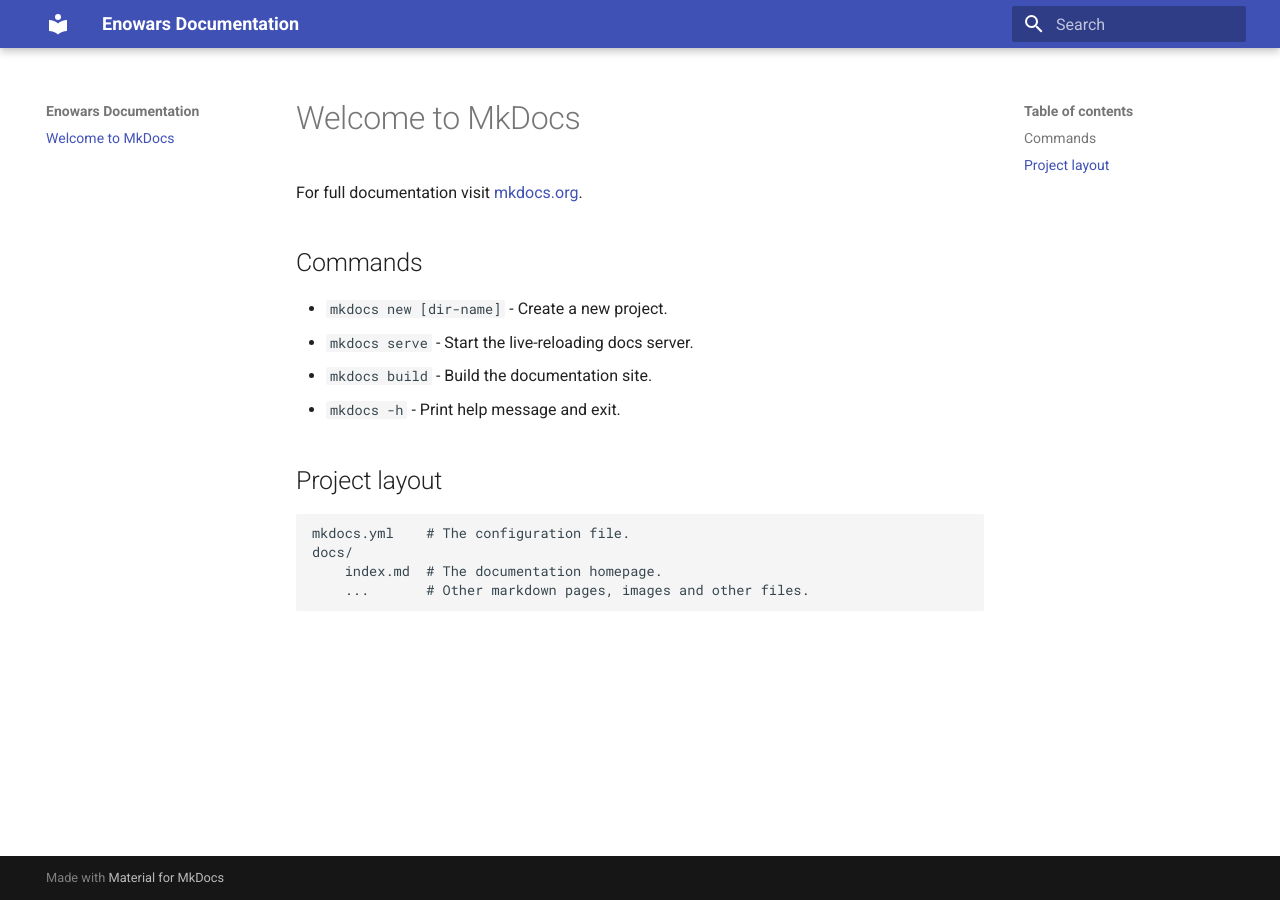
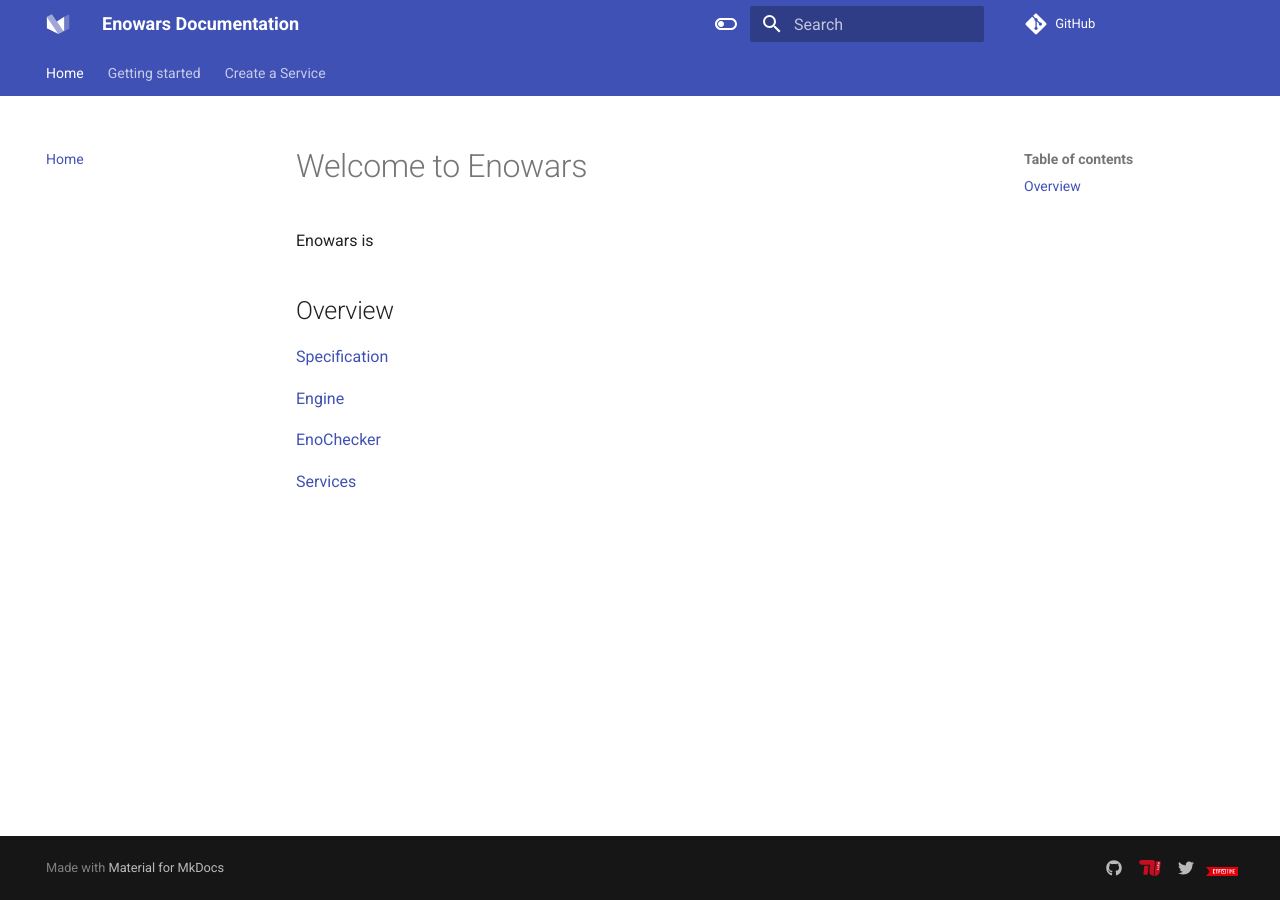
Before and after one commit to enowars/docs, an MkDocs documentation site: the page built from docs/index.md, in a window 1280 px wide. Built offline with MkDocs 1.6.1 and Material for MkDocs 9.7.7, drawn with Linux system fonts in a browser that asks for light colours; comment, search, counter and statistics services are not loaded.

```diff
--- a/docs/index.md
+++ b/docs/index.md
@@ -1,17 +1,13 @@
-# Welcome to MkDocs
+# Welcome to Enowars
 
-For full documentation visit [mkdocs.org](https://www.mkdocs.org).
+Enowars is
 
-## Commands
+## Overview
 
-* `mkdocs new [dir-name]` - Create a new project.
-* `mkdocs serve` - Start the live-reloading docs server.
-* `mkdocs build` - Build the documentation site.
-* `mkdocs -h` - Print help message and exit.
+[Specification](https://github.com/enowars/specification)
 
-## Project layout
+[Engine](https://github.com/enowars/EnoEngine)
 
-    mkdocs.yml    # The configuration file.
-    docs/
-        index.md  # The documentation homepage.
-        ...       # Other markdown pages, images and other files.
+[EnoChecker](https://github.com/enowars/enochecker)
+
+[Services](https://github.com/enowars?q=enowars)
--- a/mkdocs.yml
+++ b/mkdocs.yml
@@ -1,3 +1,99 @@
 site_name: Enowars Documentation
+site_author: Enowars Team
+
+repo_url: https://github.com/enowars/EnoEngine
+site_description: >-
+  Create a branded static site from a set of Markdown files to host the
+  documentation of your Open Source or commercial project – customizable,
+  searchable, mobile-friendly, 40+ languages
+
+
 theme:
   name: material
+  custom_dir: overrides
+
+  features:
+    - navigation.instant
+    - navigation.sections
+    - navigation.tabs
+  palette:
+    - scheme: default
+      primary: indigo
+      accent: indigo
+      toggle:
+        icon: material/toggle-switch-off-outline
+        name: Switch to dark mode
+    - scheme: slate
+      primary: red
+      accent: red
+      toggle:
+        icon: material/toggle-switch
+        name: Switch to light mode
+
+  favicon: assets/favicon.png
+  icon:
+    logo: logo
+
+plugins:
+  - search
+  - minify:
+      minify_html: true
+
+
+extra:
+  social:
+    - icon: fontawesome/brands/github
+      link: https://github.com/enowars/
+    - icon: tu-berlin-logo
+      link: https://www.agrs.tu-berlin.de/v_menue/ag_rechnersicherheit/
+    - icon: fontawesome/brands/twitter
+      link: https://twitter.com/ENOFLAG
+    - icon: ctf-time-logo
+      link: https://ctftime.org/ctf/24
+
+
+# markdown_extensions:
+#   - admonition
+#   - abbr
+#   - attr_list
+#   - def_list
+#   - footnotes
+#   - meta
+#   - md_in_html
+#   - toc:
+#       permalink: true
+#   - pymdownx.arithmatex:
+#       generic: true
+#   - pymdownx.betterem:
+#       smart_enable: all
+#   - pymdownx.caret
+#   - pymdownx.critic
+#   - pymdownx.details
+#   - pymdownx.emoji:
+#       emoji_index: !!python/name:materialx.emoji.twemoji
+#       emoji_generator: !!python/name:materialx.emoji.to_svg
+#   - pymdownx.highlight
+#   - pymdownx.inlinehilite
+#   - pymdownx.keys
+#   - pymdownx.magiclink:
+#       repo_url_shorthand: true
+#       user: squidfunk
+#       repo: mkdocs-material
+#   - pymdownx.mark
+#   - pymdownx.smartsymbols
+#   - pymdownx.superfences:
+#       custom_fences:
+#         - name: mermaid
+#           class: mermaid
+#           format: !!python/name:pymdownx.superfences.fence_code_format
+#   - pymdownx.tabbed
+#   - pymdownx.tasklist:
+#       custom_checkbox: true
+#   - pymdownx.tilde
+
+nav:
+  - Home: index.md
+  - Getting started:
+    - Installation: engine.md
+  - Create a Service:
+    - Create a Service: new-service.md
--- a/requirements.txt
+++ b/requirements.txt
@@ -1 +1,5 @@
 mkdocs-material==7.1.5
+mkdocs-minify-plugin==0.4.0
+Pygments>=2.4
+markdown>=3.2
+pymdown-extensions>=7.0
```
Also changed, not shown: docs/engine.md (added, +3 -0 lines), docs/new-service.md (added, +2 -0 lines), docs/assets/favicon.png (added), overrides/.icons/ctf-time-logo.svg (added), overrides/.icons/tu-berlin-logo.svg (added).
